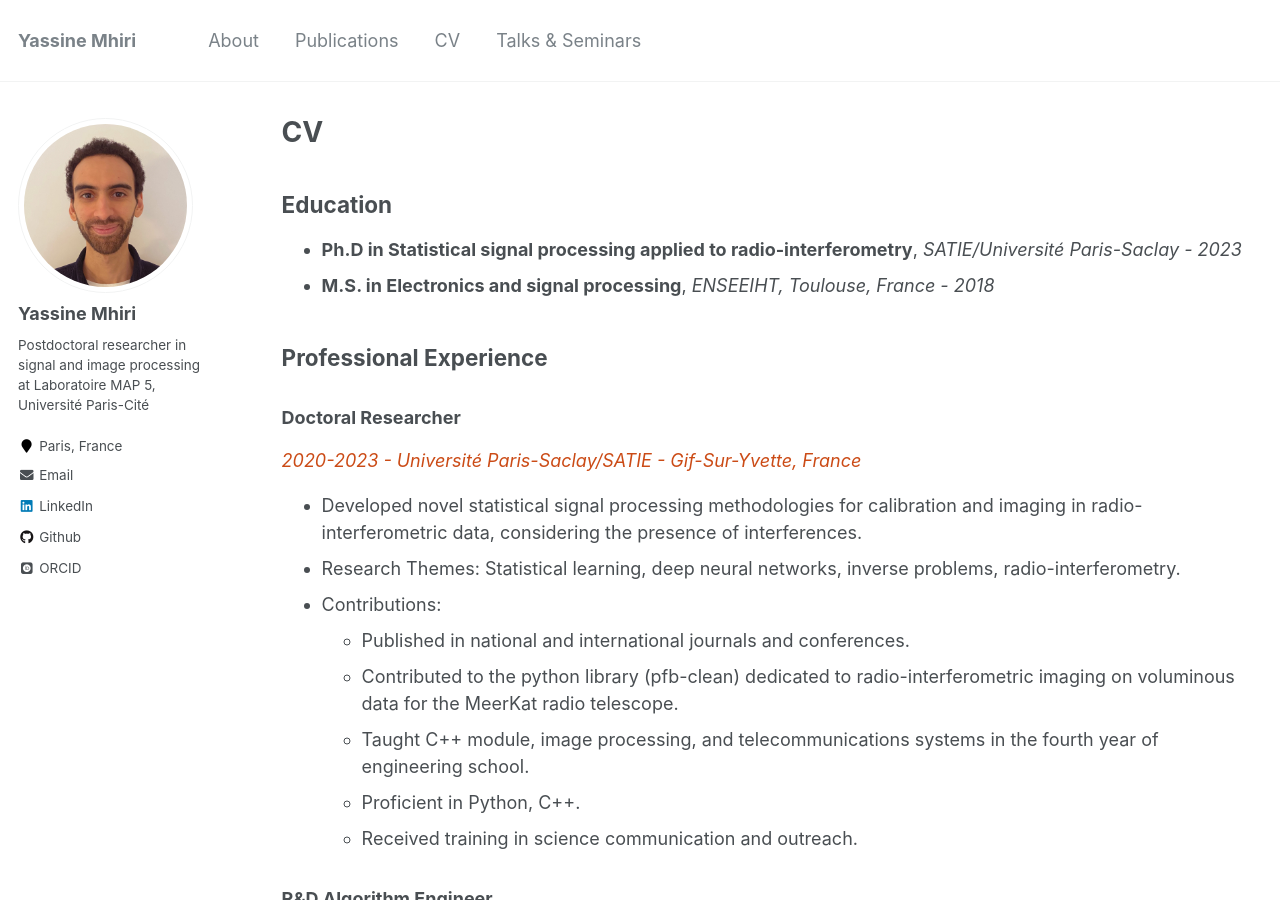
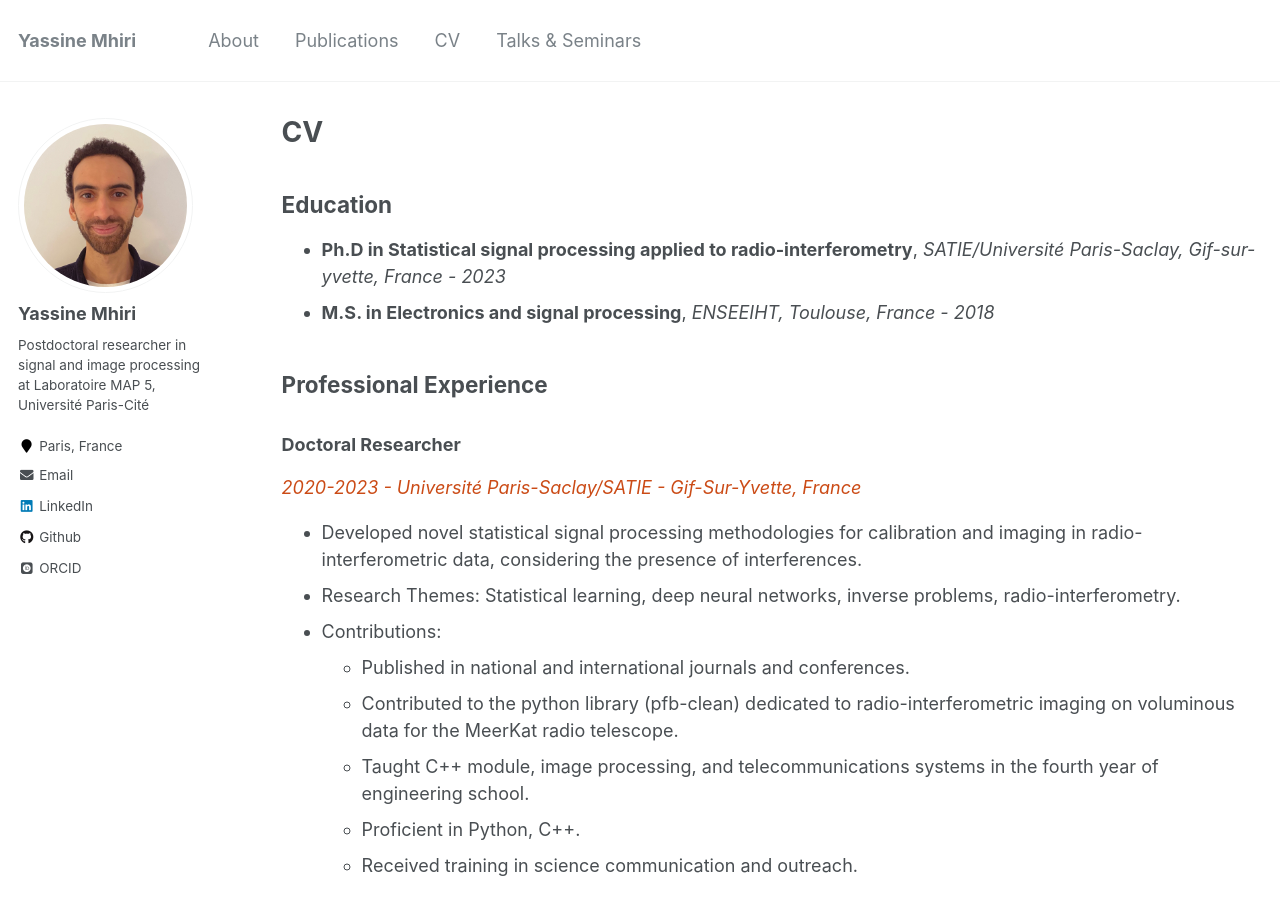
Before and after one commit to y-mhiri/y-mhiri.github.io, a Jekyll site: the page built from _pages/cv.md, in a window 1280 px wide and 900 px high. Built offline with Jekyll 4.4.1, drawn with Linux system fonts in a browser that asks for light colours; some web fonts are replaced.

Commit message:
up to date cv

```diff
--- a/_pages/cv.md
+++ b/_pages/cv.md
@@ -10,7 +10,7 @@ redirect_from:
 
 ## Education
 
-* **Ph.D in Statistical signal processing applied to radio-interferometry**, *SATIE/Université Paris-Saclay - 2023*
+* **Ph.D in Statistical signal processing applied to radio-interferometry**, *SATIE/Université Paris-Saclay, Gif-sur-yvette, France - 2023*
 * **M.S. in Electronics and signal processing**, *ENSEEIHT, Toulouse, France - 2018*
 
 ## Professional Experience
```
